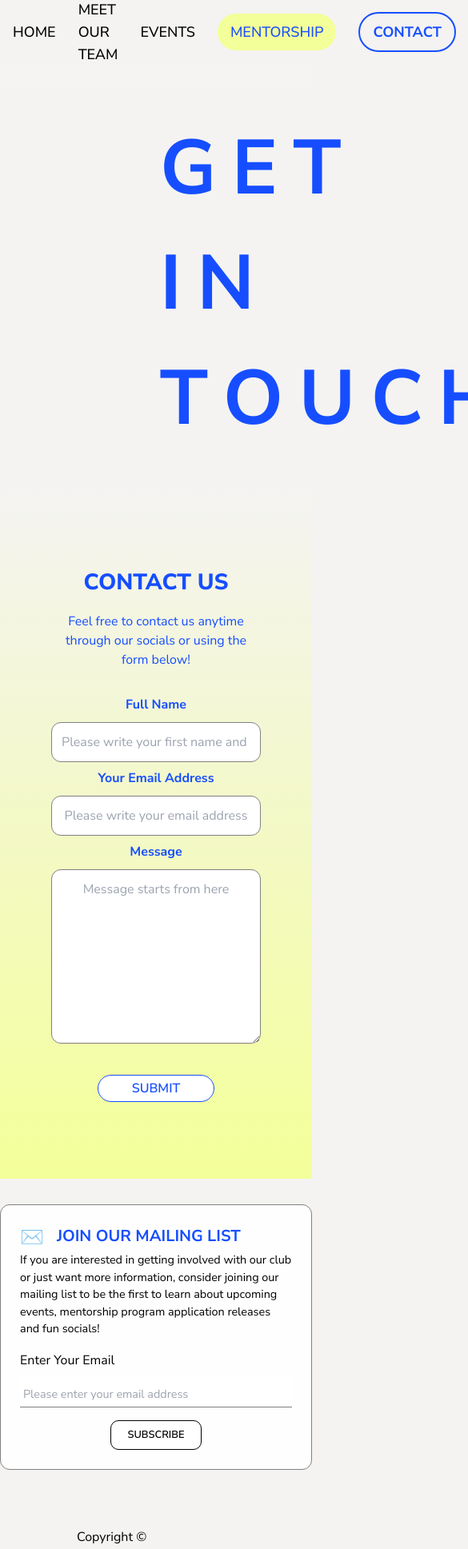
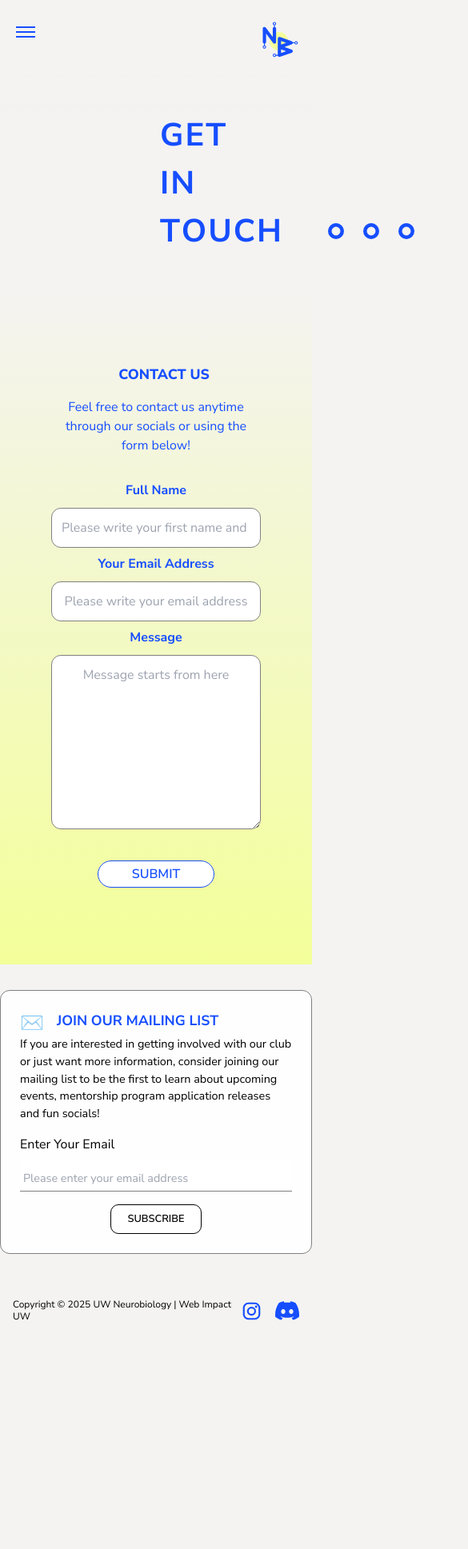
Before and after one commit to webimpactuw/neurobiology-club, a Next.js app in the folder neurobiology-club/: page /contact in a window 390 px wide. Shown: the top 1937 px of the page at 80% size, 585 px wide, since content can reach past the window. After the commit the page ends 1678 px from the top, so only its background shows below. Built offline with nearby package versions, Linux system fonts and the light colour scheme.

Commit message:
home page mobile

```diff
--- a/neurobiology-club/app/components/Footer.js
+++ b/neurobiology-club/app/components/Footer.js
@@ -3,25 +3,25 @@ import Link from "next/link";
 
 export default function Footer() {
   return (
-    <footer className="flex items-center justify-between mx-auto">
-      <div>
-        <p className = "h-67 pb-10 pt-10 pl-24"> Copyright  &copy; {new Date().getFullYear()} UW Neurobiology | Web Impact UW</p>
+    <footer className="flex items-center justify-between mx-auto px-4 md:px-0">
+      <div className="flex-1 md:flex-none">
+        <p className="pb-6 pt-6 md:pb-10 md:pt-10 md:pl-24 text-xs md:text-base text-left md:text-left leading-tight md:leading-normal"> Copyright &copy; {new Date().getFullYear()} UW Neurobiology | Web Impact UW</p>
       </div>
 
-      <div className="flex items-center mr-32">
-        <Link href="https://www.instagram.com/uwneurobiologyclub/#" target="_blank">
+      <div className="flex items-center md:mr-32 ml-2 md:ml-0">
+        <Link href="https://www.instagram.com/uwneurobiologyclub/#" target="_blank" className="mr-3 md:mr-0">
           <Image src="/insta.svg"
             alt="Instagram logo + link"
-            width = {50}
-            height = {50}
-            className = ""/>
+            width={35}
+            height={35}
+            className="md:w-[50px] md:h-[50px]"/>
         </Link>
         <Link href="https://discord.com/invite/bpRed7s5" target="_blank">
-          <Image src = "/discord.svg"
+          <Image src="/discord.svg"
             alt="Discord logo + link"
-            width = {40}
-            height = {40}
-            className = ""/>
+            width={30}
+            height={30}
+            className="md:w-[40px] md:h-[40px]"/>
         </Link>
       </div>
     </footer>
--- a/neurobiology-club/app/components/Header.js
+++ b/neurobiology-club/app/components/Header.js
@@ -2,22 +2,33 @@
 import Link from "next/link";
 import Image from "next/image";
 import { usePathname } from "next/navigation";
+import { useState } from "react";
 
 export default function Header() {
   const pathname = usePathname();
+  const [isMobileMenuOpen, setIsMobileMenuOpen] = useState(false);
+
+  const toggleMobileMenu = () => {
+    setIsMobileMenuOpen(!isMobileMenuOpen);
+  };
 
   if (pathname != "/studio") {
     return (
         <nav className="pt-3 sticky top-0 pb-4 bg-gradient-to-b from-[#F4F3F2] to-[#F4F3F2]/0 z-10">
           <div className="h-14 max-w-7xl p-4 mx-auto flex items-center justify-between">
-            <Link href="/">
-              <Image src = "/logo.svg"
-                alt = "Neurobiology Logo"
-                width = {50}
-                height = {50}
-                className = "pt-4"/>
-            </Link>
-            <ul className="flex items-center justify-end space-x-7 text-lg font-medium">
+            {/* Mobile Hamburger Button - Left side on mobile */}
+            <button
+              className="md:hidden flex flex-col justify-center items-center w-8 h-8 space-y-1"
+              onClick={toggleMobileMenu}
+              aria-label="Toggle mobile menu"
+            >
+              <span className={`block w-6 h-0.5 bg-[#164EFF] transition-all duration-300 ${isMobileMenuOpen ? 'rotate-45 translate-y-1.5' : ''}`}></span>
+              <span className={`block w-6 h-0.5 bg-[#164EFF] transition-all duration-300 ${isMobileMenuOpen ? 'opacity-0' : ''}`}></span>
+              <span className={`block w-6 h-0.5 bg-[#164EFF] transition-all duration-300 ${isMobileMenuOpen ? '-rotate-45 -translate-y-1.5' : ''}`}></span>
+            </button>
+
+            {/* Desktop Navigation */}
+            <ul className="hidden md:flex items-center justify-end space-x-7 text-lg font-medium">
               <Link href={"/"} className={`${pathname === "/" ? "active" : ""}`} onClick={scrollToTop}>
                 HOME
               </Link>
@@ -39,7 +50,65 @@ export default function Header() {
                 CONTACT
               </Link>
             </ul>
+
+            {/* Logo - Right side on mobile, left side on desktop */}
+            <Link href="/" className="md:order-first">
+              <Image src = "/logo.svg"
+                alt = "Neurobiology Logo"
+                width = {50}
+                height = {50}
+                className = "pt-4"/>
+            </Link>
           </div>
+
+          {/* Mobile Navigation Dropdown */}
+          <div className={`md:hidden transition-all duration-300 ease-in-out overflow-hidden ${isMobileMenuOpen ? 'max-h-96 opacity-100' : 'max-h-0 opacity-0'}`}>
+            <div className="bg-white shadow-lg border-t border-gray-200">
+              <ul className="flex flex-col space-y-4 p-6 text-lg font-medium">
+                <Link
+                  href={"/"}
+                  className={`${pathname === "/" ? "active" : ""} py-2 border-b border-gray-100`}
+                  onClick={() => { scrollToTop(); setIsMobileMenuOpen(false); }}
+                >
+                  HOME
+                </Link>
+
+                <Link
+                  href={"/team"}
+                  className={`${pathname === "/team" ? "active" : ""} py-2 border-b border-gray-100`}
+                  onClick={() => { scrollToTop(); setIsMobileMenuOpen(false); }}
+                >
+                  MEET OUR TEAM
+                </Link>
+
+                <Link
+                  href={"/events"}
+                  className={`${pathname === "/events" ? "active" : ""} py-2 border-b border-gray-100`}
+                  onClick={() => { scrollToTop(); setIsMobileMenuOpen(false); }}
+                >
+                  EVENTS
+                </Link>
+
+                <Link
+                  href={"/mentorship"}
+                  className={`${pathname === "/mentorship" ? "active" : ""} py-2 border-b border-gray-100`}
+                  id="mentorship"
+                  onClick={() => { scrollToTop(); setIsMobileMenuOpen(false); }}
+                >
+                  MENTORSHIP
+                </Link>
+
+                <Link
+                  href={"/contact"}
+                  className={`${pathname === "/contact" ? "active" : ""} py-2`}
+                  onClick={() => { scrollToTop(); setIsMobileMenuOpen(false); }}
+                >
+                  CONTACT
+                </Link>
+              </ul>
+            </div>
+          </div>
+
           <div id="gradient"></div>
         </nav>
     );
--- a/neurobiology-club/app/components/SmallEvent.js
+++ b/neurobiology-club/app/components/SmallEvent.js
@@ -5,26 +5,28 @@ export default function SmallEvent({ event }) {
   const localDate = new Date(`${event.date}T12:00:00`);
 
   return (
-    <div className="pt-8 pb-8 mx-28 border-b border-black">
-      <div className="flex items-left justify-left cursor-pointer">
-        <div className="h-12 border-l border-black mr-4"/>
-        <div className="font-bold">
-          <p className="text-xl">{format(localDate, "d")}</p>
-          <p className="text-xs">{event.month}</p>
+    <div className="pt-6 pb-6 mx-4 md:mx-28 border-b border-black">
+      <div className="flex flex-col md:flex-row items-start md:items-left justify-left cursor-pointer">
+        <div className="flex items-center mb-3 md:mb-0">
+          <div className="h-8 md:h-12 border-l border-black mr-3 md:mr-4"/>
+          <div className="font-bold">
+            <p className="text-lg md:text-xl">{format(localDate, "d")}</p>
+            <p className="text-xs">{event.month}</p>
+          </div>
         </div>
-        <div className="ml-6 mr-16">
-          <div className="flex items-center">
-            <p className="font-semibold">{event.name}</p>
+        <div className="flex-1 ml-0 md:ml-6 md:mr-16">
+          <div className="flex flex-col md:flex-row md:items-center mb-2 md:mb-0">
+            <p className="font-semibold text-sm md:text-base mb-1 md:mb-0">{event.name}</p>
             <button id={event.type === "Academic" ? "academic-box" : event.type === "Networking" ? "networking-box" : ""}
-              className="ml-6">
+              className="self-start md:self-auto md:ml-6 text-xs">
               {event.type}
             </button>
           </div>
-          <p className="text-xs">{event.location} | {event.time}</p>
+          <p className="text-xs text-gray-600">{event.location} | {event.time}</p>
         </div>
-        <div className="flex flex-col items-center">
-          <a href={event.link} target="_blank" id="rsvp-home">RSVP</a>
-          <p href={"/events"} className="underline text-xs">View Events page for details</p>
+        <div className="flex flex-row md:flex-col items-center mt-3 md:mt-0">
+          <a href={event.link} target="_blank" id="rsvp-home" className="text-xs md:text-sm">RSVP</a>
+          <p className="underline text-xs ml-4 md:ml-0 md:mt-1">View Events page for details</p>
         </div>
       </div>
     </div>
--- a/neurobiology-club/app/globals.css
+++ b/neurobiology-club/app/globals.css
@@ -372,3 +372,126 @@ nav a.active {
   background-color: #164EFF;
   border:1px solid#164EFF
 }
+
+/* Mobile Responsive Text Sizing */
+@media (max-width: 768px) {
+  /* Big text - scale down from 6em to 3em */
+  #big-text {
+    font-size: 3em;
+    letter-spacing: 0.1em;
+  }
+
+  /* Blue box - scale down from 1.5em to 1.1em */
+  #blue-box {
+    font-size: 1.1em;
+    padding: 8px 16px;
+  }
+
+  /* Club description - scale down from 2em to 1.2em and adjust padding */
+  #club-description {
+    font-size: 1.2em;
+    padding-right: 20px;
+    padding-left: 20px;
+    text-align: center;
+  }
+
+  /* Blue headers - scale down from 1.75em to 1.3em */
+  #blue-header, #blue-header-home, #blue-header-contact {
+    font-size: 1.3em;
+    padding-left: 20px;
+    text-align: center;
+  }
+
+  /* Small description - add base font size */
+  #small-description {
+    font-size: 1em;
+    padding-left: 20px;
+    padding-right: 20px;
+  }
+
+  /* Name - scale down from 1.5em to 1.2em */
+  #name {
+    font-size: 1.2em;
+  }
+
+  /* Yellow box - scale down from 1.5em to 1.1em */
+  #yellow-box {
+    font-size: 1.1em;
+    padding: 8px 16px;
+  }
+
+  /* Event header - scale down from 1.75em to 1.3em */
+  #event-header {
+    font-size: 1.3em;
+    padding-left: 20px;
+  }
+
+  /* Description headers - scale down from 1.5em to 1.2em */
+  #description-headers {
+    font-size: 1.2em;
+    padding-bottom: 24px;
+    padding-top: 24px;
+  }
+
+  /* Mentorship description - scale down from 1.2em to 1em */
+  #mentorship-description {
+    font-size: 1em;
+    padding-left: 20px;
+    padding-right: 20px;
+  }
+
+  /* Join header - scale down from 1.5em to 1.2em */
+  #join-header {
+    font-size: 1.2em;
+  }
+
+  /* Contact header - scale down from 1.25em to 1.1em */
+  #contact-header {
+    font-size: 1.1em;
+  }
+
+  /* Numbers - scale down from 1.2em to 1em */
+  .numbers {
+    font-size: 1em;
+  }
+
+  /* No events - scale down from 1.2em to 1em */
+  #no-events {
+    font-size: 1em;
+    padding-left: 20px;
+    padding-right: 20px;
+  }
+
+  /* Mentorship container - adjust padding for mobile */
+  #mentorship-container {
+    padding: 20px 20px;
+    margin: 0 20px;
+  }
+
+  /* Circle - scale down for mobile */
+  #circle {
+    width: 150px;
+    height: 150px;
+  }
+}
+
+  /* Extra small mobile devices */
+  @media (max-width: 480px) {
+    #big-text {
+      font-size: 2.5em;
+      letter-spacing: 0.05em;
+    }
+
+  #club-description {
+    font-size: 1em;
+  }
+
+  #blue-header, #blue-header-home, #blue-header-contact {
+    font-size: 1.1em;
+  }
+
+  #circle {
+    width: 120px;
+    height: 120px;
+  }
+}
```
Also changed, not shown: neurobiology-club/app/page.js (+12 -11 lines).
